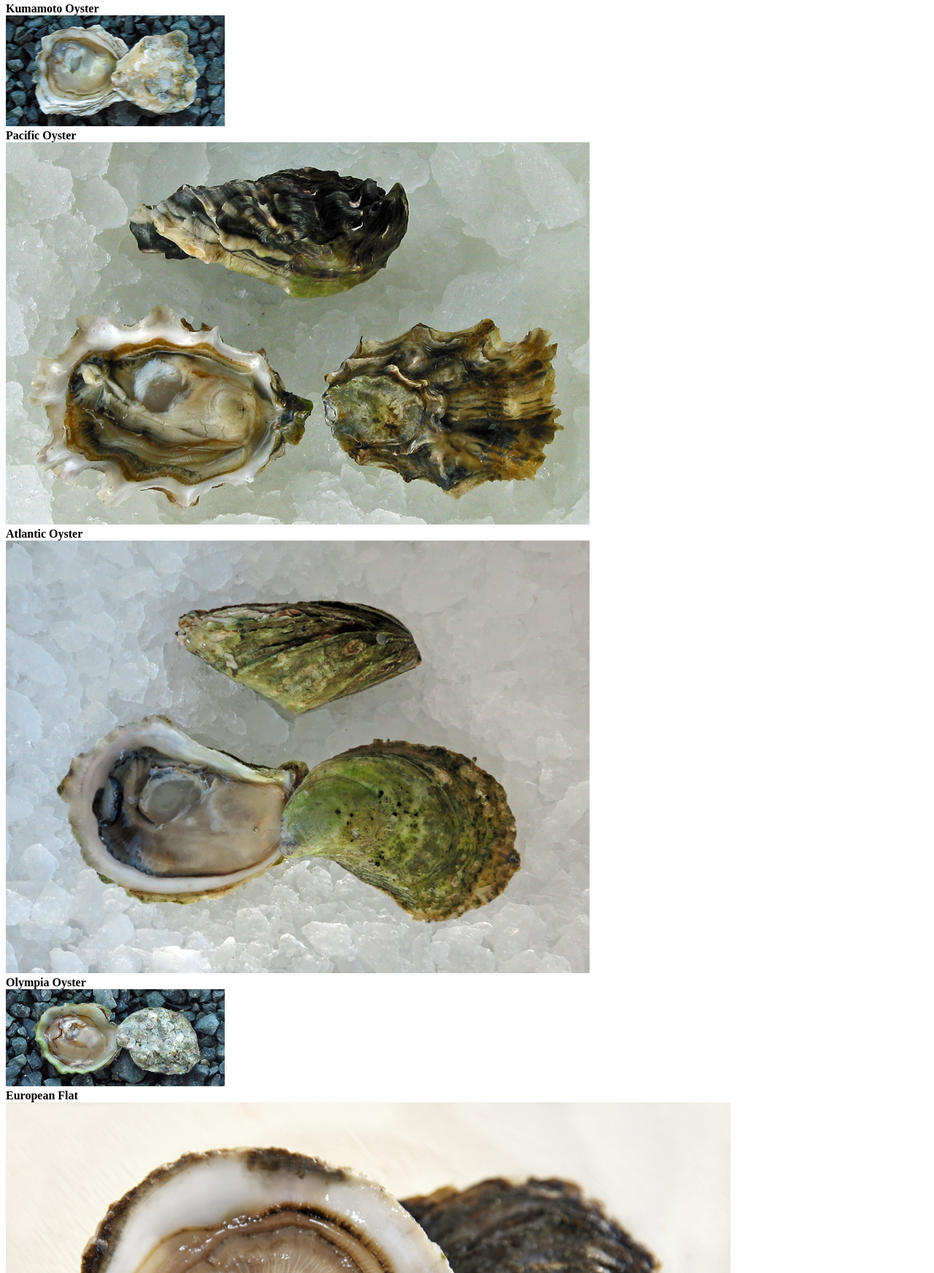
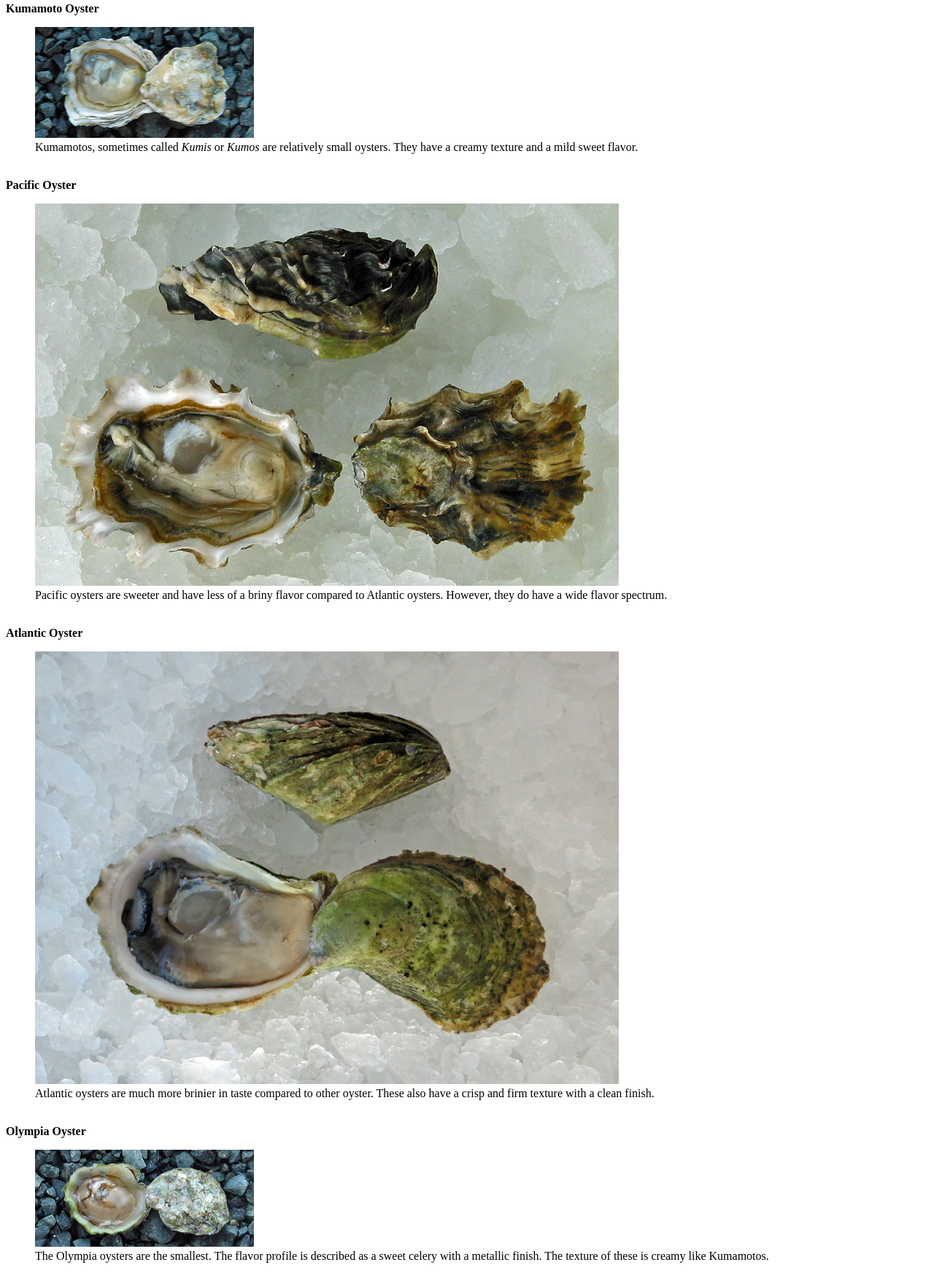
Before and after one commit to mayk789/dws1, a plain HTML site: page Yang_MayKou_project1/index.html in a window 1280 px wide. Shown: the part 415-2160 px from the top of the page at 73% size. Drawn offline with Linux system fonts and the light colour scheme.

Commit message:
Added fig captions

```diff
--- a/Yang_MayKou_project1/index.html
+++ b/Yang_MayKou_project1/index.html
@@ -26,25 +26,44 @@
         <h3 id="image">
             Images</h3>
         <strong>Kumamoto Oyster</strong><br>
-        <img src="images/Kumamoto_Oyster.jpg"
-             alt="A Kumamoto oyster"
-             title="Kumamoto oyster"/><br>
+        <figure>
+            <img src="images/Kumamoto_Oyster.jpg"
+                     alt="A Kumamoto oyster"
+                     title="Kumamoto oyster"/>
+            <br><figcaption>Kumamotos, sometimes called <em>Kumis</em> or <em>Kumos</em> are relatively small oysters. They have a creamy texture and a mild sweet flavor.</figcaption>
+        </figure>
+        <br>
         <strong>Pacific Oyster</strong><br>
+        <figure>
         <img src="images/Pacific_Oyster.jpg"
              alt="A Pacific oyster"
-             title="Pacific Oyster"/><br>
+             title="Pacific Oyster"/>
+            <br><figcaption>Pacific oysters are sweeter and have less of a briny flavor compared to Atlantic oysters. However, they do have a wide flavor spectrum.</figcaption>
+        </figure>
+        <br>
         <strong>Atlantic Oyster</strong><br>
+        <figure>
         <img src="images/Atlantic_Oyster.jpg"
              alt="An Atlantic Oyster"
-             title="Atlantic Oyster"/><br>
+             title="Atlantic Oyster"/>
+            <br><figcaption>Atlantic oysters are much more brinier in taste compared to other oyster. These also have a crisp and firm texture with a clean finish.</figcaption>
+        </figure>
+        <br>
         <strong>Olympia Oyster</strong><br>
+        <figure>
         <img src="images/Olympia_Oyster.jpg"
              alt="An Olympia oyster"
-             title="Olympia Oyster"/><br>
+             title="Olympia Oyster"/>
+            <br><figcaption>The Olympia oysters are the smallest. The flavor profile is described as a sweet celery with a metallic finish. The texture of these is creamy like Kumamotos.</figcaption>
+        </figure>
+        <br>
         <strong>European Flat</strong><br>
+        <figure>
         <img src="images/EuropeanFlat_Oyster.jpg"
              alt="A European flat oyster"
              title="European Flat Oyster"/>
+            <br><figcaption>European flats are not for the novice oyster eaters. These have a firm and crunchy texture and intense mineral flavors with hints of seaweed and a <em>gamey</em> finish.</figcaption>
+        </figure>
     </div>
 
 
```
